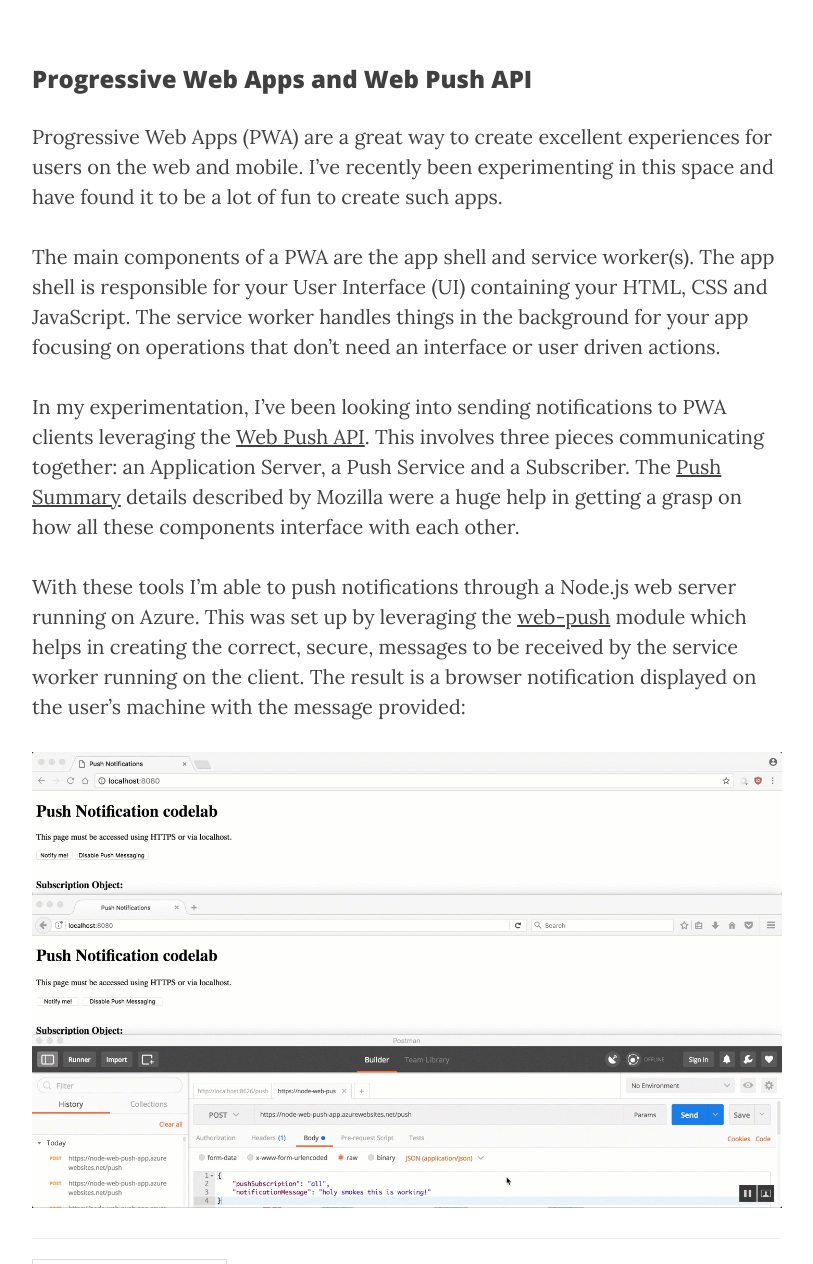
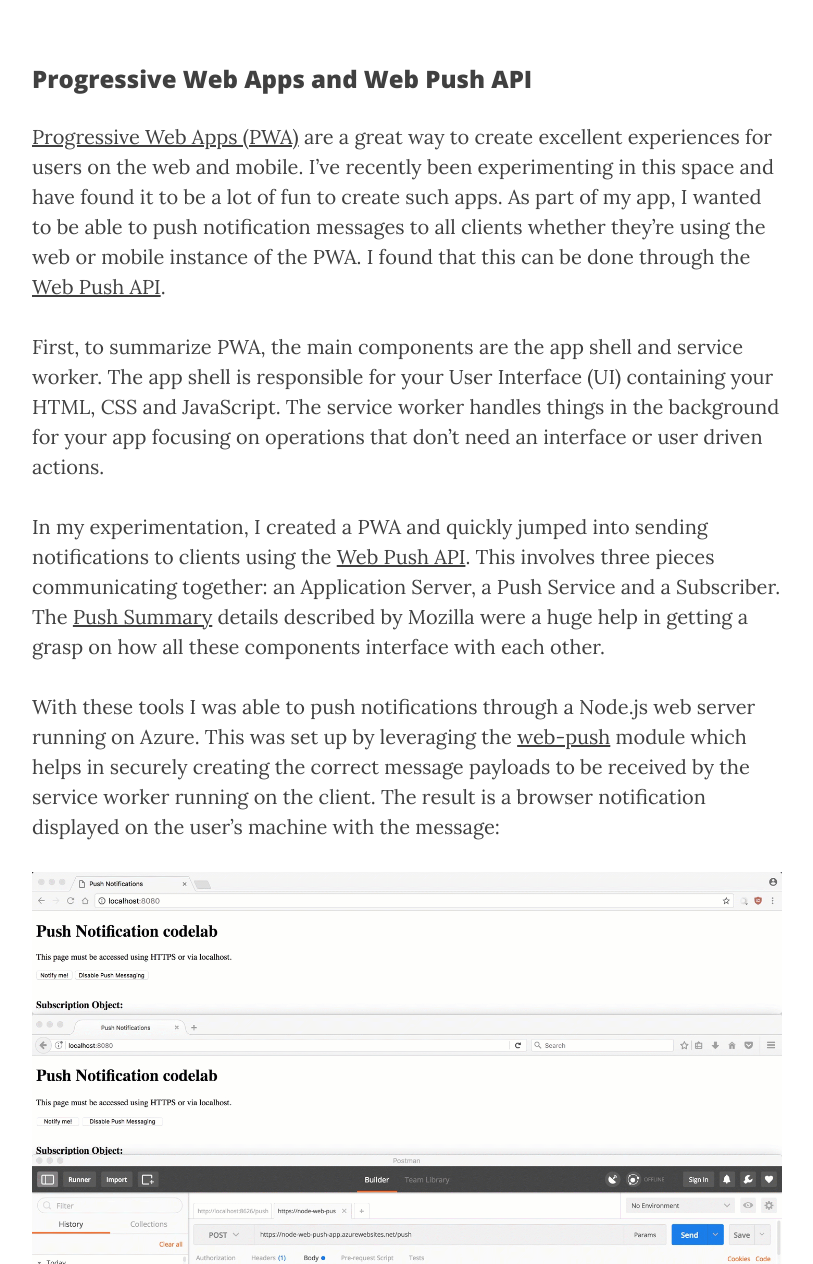
Before and after one commit to clarkio/clarkio.github.io, a Jekyll site: the page built from _posts/2017-06-15-pwa-web-push.md, in a window 1280 px wide and 1400 px high, scrolled down 361 px, cut to the strip 136-1400 px from the top of the window. Shown: the whole strip, without its empty margins (233-1046 px from the left). Built offline with Jekyll 4.4.1, drawn with Linux system fonts in a browser that asks for light colours; nearby versions of some CDN libraries; comment, search, counter and statistics services are not loaded; some of the changed text lies outside the part shown.

Commit message:
pwa-web-push post updates

```diff
--- a/_posts/2017-06-15-pwa-web-push.md
+++ b/_posts/2017-06-15-pwa-web-push.md
@@ -9,12 +9,14 @@
 
 ### Progressive Web Apps and Web Push API
 
-Progressive Web Apps (PWA) are a great way to create excellent experiences for users on the web and mobile. I've recently been experimenting in this space and have found it to be a lot of fun to create such apps.
+[Progressive Web Apps (PWA)](https://en.wikipedia.org/wiki/Progressive_web_app) are a great way to create excellent experiences for users on the web and mobile. I've recently been experimenting in this space and have found it to be a lot of fun to create such apps. As part of my app, I wanted to be able to push notification messages to all clients whether they're using the web or mobile instance of the PWA. I found that this can be done through the [Web Push API](https://developer.mozilla.org/en-US/docs/Web/API/Push_API).
 
-The main components of a PWA are the app shell and service worker(s). The app shell is responsible for your User Interface (UI) containing your HTML, CSS and JavaScript. The service worker handles things in the background for your app focusing on operations that don't need an interface or user driven actions.
+First, to summarize PWA, the main components are the app shell and service worker. The app shell is responsible for your User Interface (UI) containing your HTML, CSS and JavaScript. The service worker handles things in the background for your app focusing on operations that don't need an interface or user driven actions.
 
-In my experimentation, I've been looking into sending notifications to PWA clients leveraging the [Web Push API](https://developer.mozilla.org/en-US/docs/Web/API/Push_API). This involves three pieces communicating together: an Application Server, a Push Service and a Subscriber. The [Push Summary](https://blog.mozilla.org/services/2016/08/23/sending-vapid-identified-webpush-notifications-via-mozillas-push-service/) details described by Mozilla were a huge help in getting a grasp on how all these components interface with each other.
+In my experimentation, I created a PWA and quickly jumped into sending notifications to clients using the [Web Push API](https://developer.mozilla.org/en-US/docs/Web/API/Push_API). This involves three pieces communicating together: an Application Server, a Push Service and a Subscriber. The [Push Summary](https://blog.mozilla.org/services/2016/08/23/sending-vapid-identified-webpush-notifications-via-mozillas-push-service/) details described by Mozilla were a huge help in getting a grasp on how all these components interface with each other.
 
-With these tools I'm able to push notifications through a Node.js web server running on Azure. This was set up by leveraging the [web-push](https://github.com/web-push-libs/web-push) module which helps in creating the correct, secure, messages to be received by the service worker running on the client. The result is a browser notification displayed on the user's machine with the message provided:
+With these tools I was able to push notifications through a Node.js web server running on Azure. This was set up by leveraging the [web-push](https://github.com/web-push-libs/web-push) module which helps in securely creating the correct message payloads to be received by the service worker running on the client. The result is a browser notification displayed on the user's machine with the message:
 
 <img src="{{ site.baseurl }}/img/pwa-web-push/result-animation.gif" alt="a progressive web app with web push API sending notifications to clients">
+
+I'll be sharing some more details around how I tied all these pieces together in the future. Be sure to check back later to find out more and see how you can start building a PWA as well.
```
